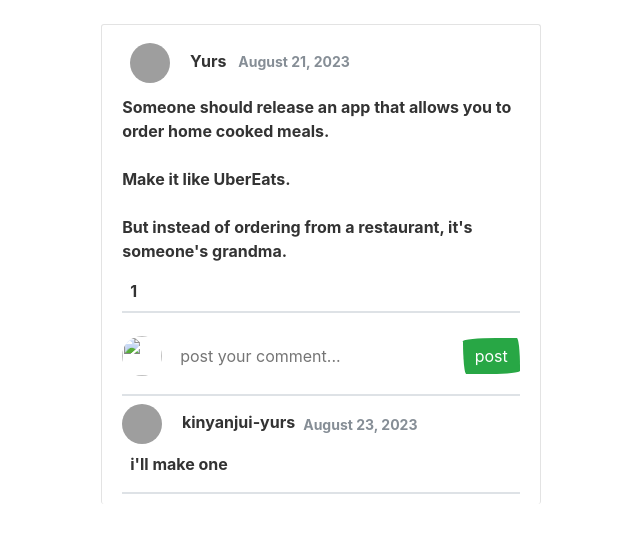
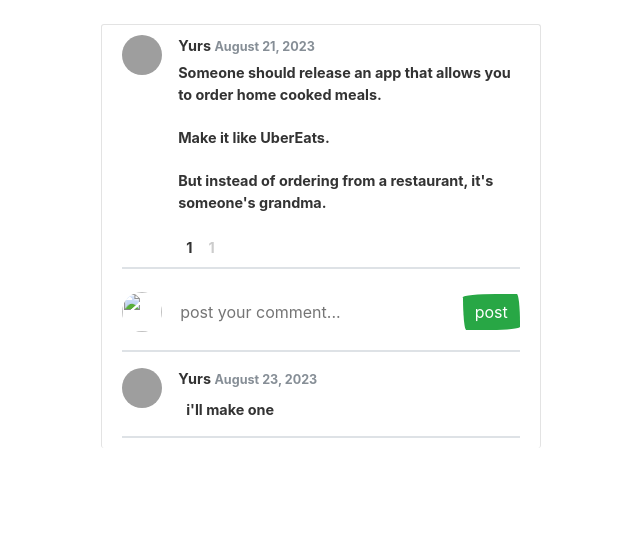
Before and after one commit to jck-bit/Threats, a Django app: page /post/1/ in a window 1280 px wide. Shown: the part 60-603 px from the top of the page, without its empty margins (341-981 px from the left). Run offline with Django 4.2, Linux system fonts and the light colour scheme; data comes from the database, SQL or seed files in the repository; both versions use the stored data as it was after the commit; some libraries are stand-ins or nearby versions; some web fonts are replaced; grey boxes are pictures that could not be loaded.

Commit message:
edited the display dp images in the home, post-detail image

```diff
--- a/posts/templates/posts/post_detail.html
+++ b/posts/templates/posts/post_detail.html
@@ -1,33 +1,37 @@
 {% extends "posts/base.html" %}
 {% block content %}
     <article class="media content-section border-bottom-0">
+      <section class="divide d-flex " style="color: #ccc; font-size: .9rem;">
+        <a class="" href="{% url 'profile-view' pk=post.user.pk %}" style="text-decoration: none;">
+            <img class="rounded-circle article-img" src="{{ post.user.profile.image.url }}" alt="">
+        </a>
+        <main>
         <div class="media-body">
-          <div class="article-metadata p-2">
-            <a class="mr-1" href="{% url 'profile-view' pk=post.user.pk %}" style="text-decoration: none;">
-              <img class="rounded-circle article-img" src="{{ object.user.profile.image.url }}" alt="">
-              {{ object.user }}
-            </a>
-            <small class="text-muted m-2">{{ object.date_posted | date:"F d, Y" }}</small>
-            {% if object.user == user %}
-              <div>
-                <a class="btn btn-secondary btn-sm mt-1 mb-1" href="{% url 'post-update' object.id %}">edit</a>
-                <a class="btn btn-danger btn-sm mt-1 mb-1" href="{% url 'post-delete' object.id %}">Delete</a>
+          <div class="article-metadata">
+            <a class="mr-2" href="{% url 'profile-view' pk=post.user.pk %}">{{ post.user }}</a>
+            <small class="text-muted">{{ post.date_posted|date:"F d, Y" }}</small>
           </div>
+          <p class="article-content">{{ post.caption }}</p>
+          {% if post.image %}
+            <img src="{{ post.image.url }}" alt="Post Image" class="post-image" >
           {% endif %}
         </div>
-          <p class="article-content">{{ object.caption }}</p>
-        </div>
-        {% if post.image %}
-              <div class="image-container">
-                <img src="{{ post.image.url }}" alt="Post Image" class="post-image">
-              </div>
-            {% endif %}
+        <div class="d-flex align-items-center flex-start">
+          <a href="{% url 'post-detail' post.id %}" style="text-decoration: none;">
+          <span class="p-2">
+            <i class="fa fa-comment"></i>
+            <span style="text-decoration: none;">{{post.comments.count}}</span>
+          </span>
+          </a>
           <section class="like-link m-2 {% if post.is_liked_by_user %}liked{% endif %}" data-post-id="{{ post.id }}" style="cursor: pointer;">
               <i class="fa-solid fa-heart"></i>
               <span>{{ post.no_of_likes }}</span>
           </section>
+        </div>
+        </main>
+      </section>
       <div class="comments-section border-top" style="padding-top: 5px;">
-
+        <!-- form for comment -->
         <form method="post" action="{% url 'create-comment' post.id %}">
           {% csrf_token %}
           <div class="user_post d-flex align-items-center border-bottom">
@@ -39,14 +43,19 @@
           </div>
         </form>
 
+        <!-- comment section -->
+
         {% for comment in object.comments.all %}
-        <main class="border-bottom">
-          <div class="comment d-flex align-items-center pt-2">
-            <a href="{% url 'profile-view' pk=comment.author.pk%}" style="text-decoration: none;">
-             <img class="rounded-circle article-img" src="{{ comment.author.profile.image.url }}" alt="">
-             {{ comment.author.username }}
+
+        <section class="divide d-flex border-bottom" style="color: #ccc; font-size: .9rem; margin-top: 1rem;">
+          <a class="" href="{% url 'profile-view' pk=post.user.pk %}" style="text-decoration: none;">
+              <img class="rounded-circle article-img" src="{{ post.user.profile.image.url }}" alt="">
           </a>
-            <small class="text-muted m-2">{{ comment.created_at | date:"F d, Y" }}</small>
+          <main>
+          <div class="media-body">
+            <div class="article-metadata">
+              <a class="mr-2" href="{% url 'profile-view' pk=comment.author.pk %}">{{ post.user }}</a>
+              <small class="text-muted">{{ comment.created_at | date:"F d, Y" }}</small>
             </div>
             <a href="{% url 'comment-detail' post.id comment.id%}">
               <section class="like-comment-link m-2 {% if comment.is_liked_by_user %}liked{% endif %}" data-comment-id="{{ comment.id }}">
@@ -58,6 +67,8 @@
               </section>
               </a>
           </main>
+        </section>
+
           {% for reply in comment.replies.all %}
             <div class="reply">
               <strong>{{ reply.author.username }}</strong>: {{ reply.text }}
```
Also changed, not shown: posts/templates/posts/comment_detail.html (+12 -0 lines), posts/templates/posts/home.html (+12 -10 lines), db.sqlite3. Lines whose indentation alone changed are shown as unchanged.
